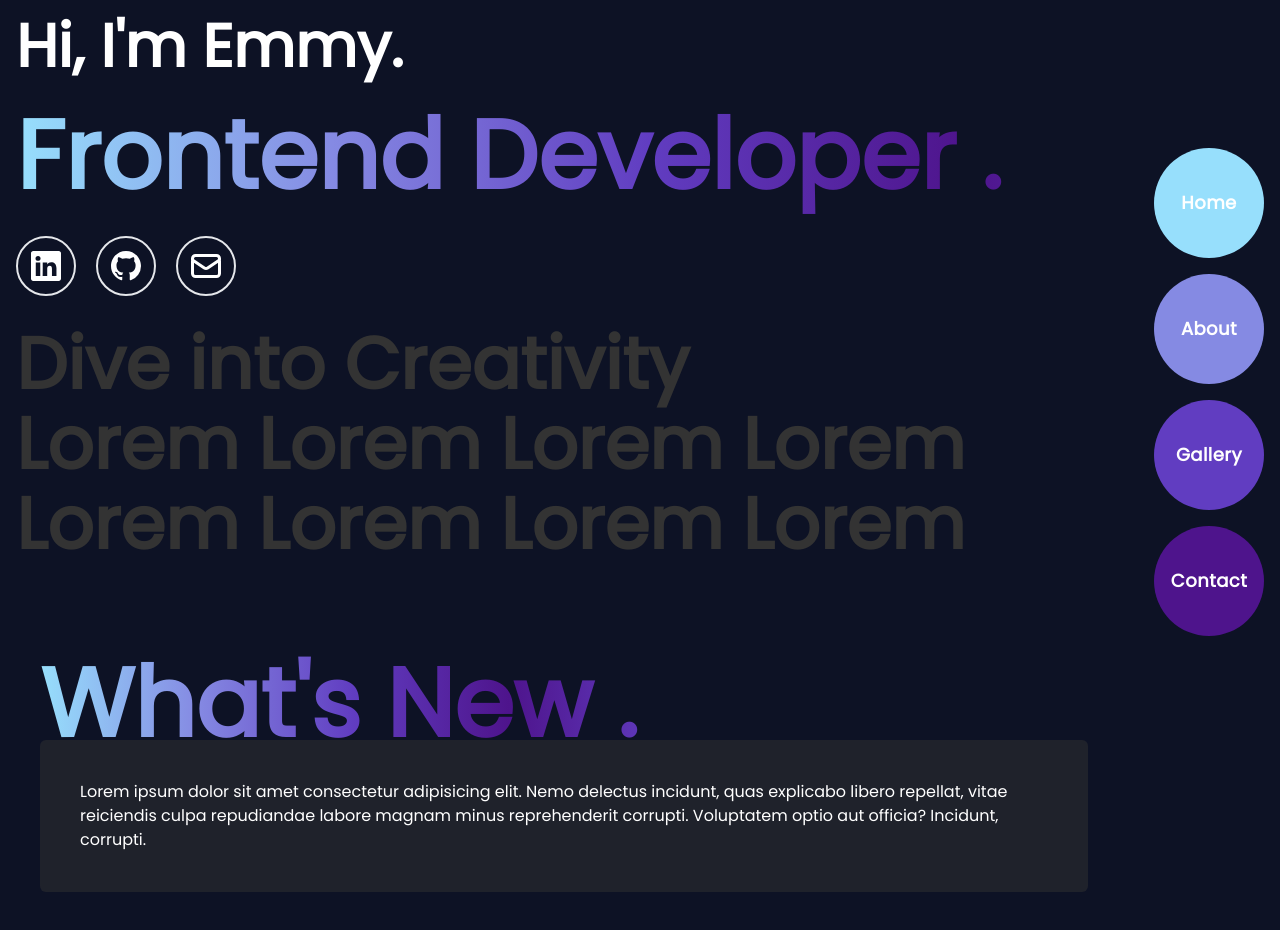
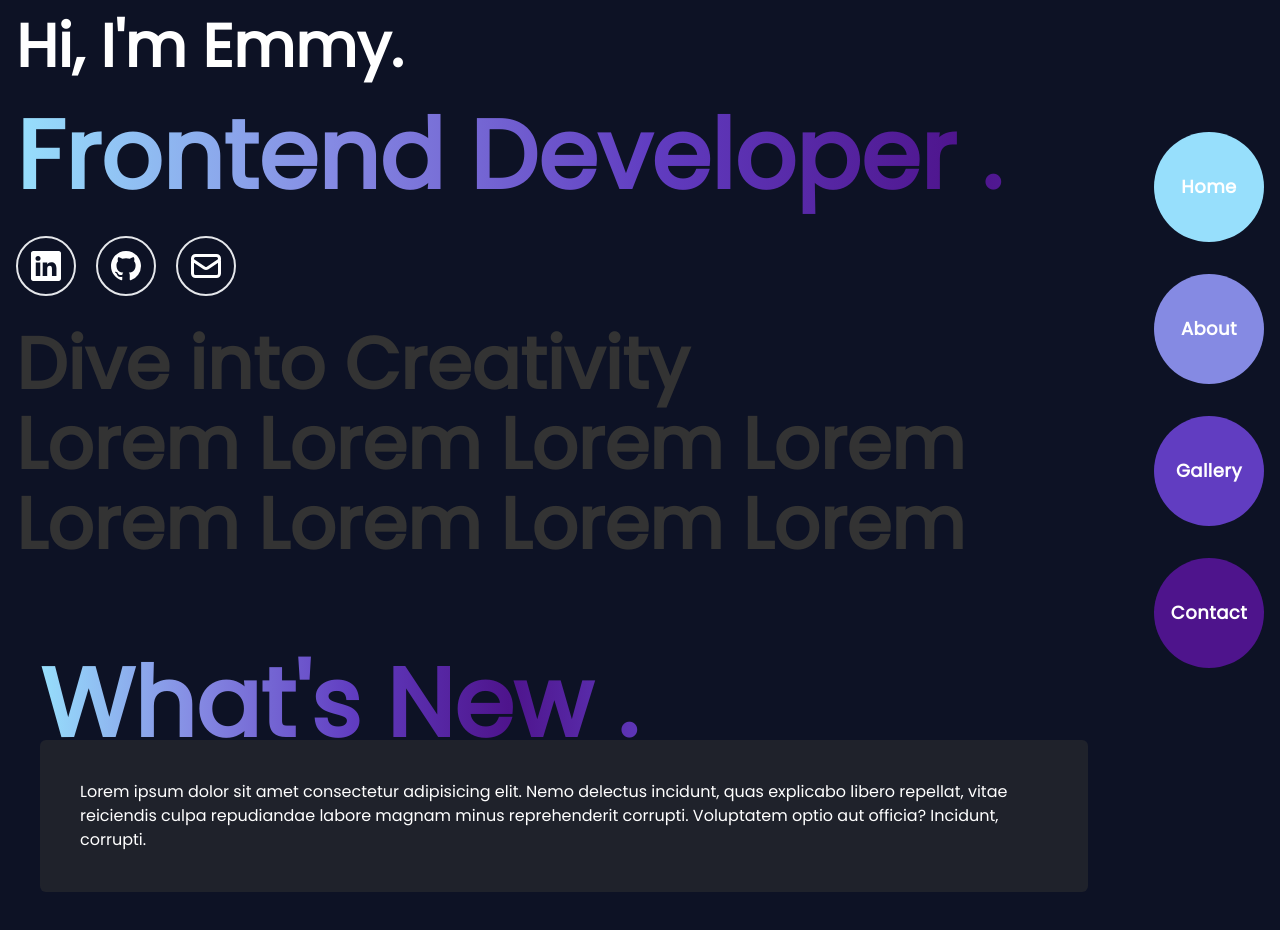
Before and after one commit to eobcre/portfolio-next13, a Next.js app: page / in a window 1280 px wide. Shown: the top 930 px of the page. Built offline with nearby package versions, Linux system fonts and the light colour scheme.

Commit message:
responsive nav bar aligned

```diff
--- a/src/app/components/NavBar.tsx
+++ b/src/app/components/NavBar.tsx
@@ -39,6 +39,10 @@ const NavBar = () => {
     setNavbar((prev) => !prev);
   };
 
+  const closeNav = () => {
+    setNavbar(false);
+  };
+
   return (
     <nav className='fixed md:top-1/2 md:transform md:-translate-y-1/2 right-0 p-4'>
       <div className='text-right md:hidden'>
@@ -55,8 +59,8 @@ const NavBar = () => {
         <ul className='flex flex-col'>
           {navMenuData.map((menu) => (
             <Link key={menu.id} href={menu.href}>
-              <li
-                className={`flex justify-center items-center text-white text-lg font-bold tracking-wide rounded-full hover:rotate-[360deg] hover:duration-1000 cursor-pointer mb-4 w-[110px] h-[110px] ${menu.background}`}
+              <li onClick={closeNav}
+                className={`flex justify-center items-center text-white text-lg font-bold tracking-wide mt-4 px-6 py-2 rounded-full hover:rotate-[360deg] hover:duration-1000 cursor-pointer md:mb-4 w-[110px] h-[110px] ${menu.background}`}
               >
                 {menu.name}
               </li>
```
